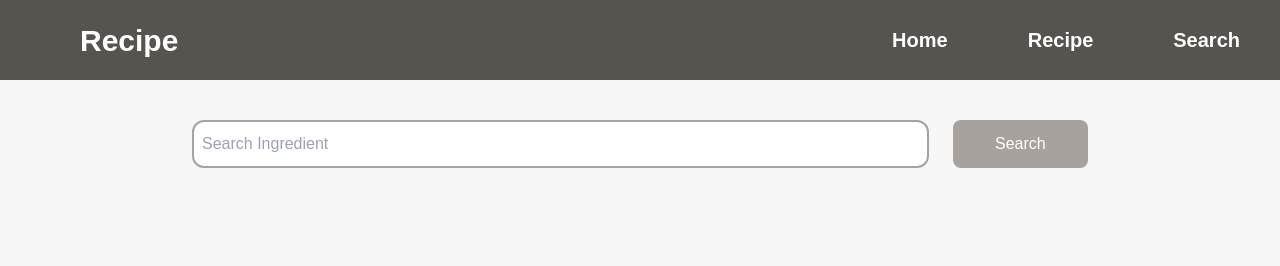
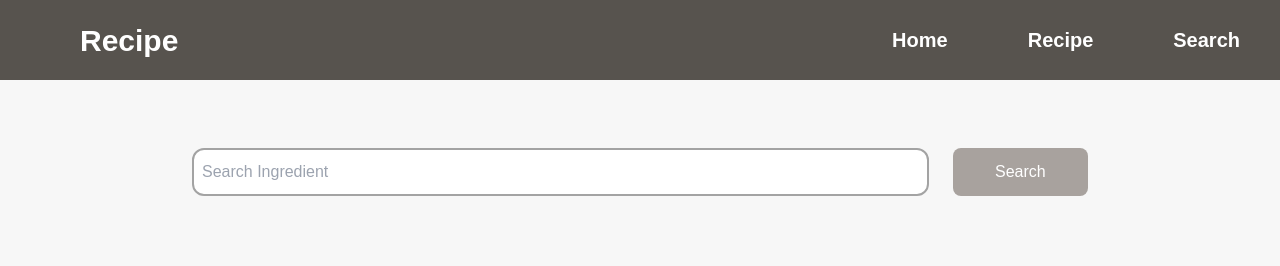
Before and after one commit to jamestariga/react-recipe, a React (Create React App) app: page /recipe in a window 1280 px wide. Shown: the top 266 px of the page. Built offline with nearby package versions, Linux system fonts and the light colour scheme; no server answers.

Commit message:
✨ Updated nav bar spacing

```diff
--- a/src/Components/Navbar/Navbar.js
+++ b/src/Components/Navbar/Navbar.js
@@ -36,7 +36,7 @@ const Navbar = () => {
 
   return (
     <>
-      <nav className='flex flex-col items-center w-full h-auto mb-20 md:mb-10'>
+      <nav className='flex flex-col items-center w-full h-auto mb-32 md:mb-10'>
         <div className='flex w-full h-20 z-50 fixed overflow-hidden bg-stone-600'>
           <div className='flex flex-70 items-center pl-20'>
             <h1 className='text-3xl font-semibold text-white cursor-pointer hover:scale-[1.3] duration-300'>
--- a/src/Components/Recipe/Recipe.js
+++ b/src/Components/Recipe/Recipe.js
@@ -94,7 +94,7 @@ const Recipe = () => {
           initial={{ width: '100%' }}
           animate={{ width: '100%' }}
           exit={{ x: window.innerWidth, transition: { duration: 0.5 } }}>
-          <div className='flex justify-center w-full p-5 pt-10 mb-20 px-20 md:px-10 sm:px-8'>
+          <div className='flex justify-center w-full p-5 mb-20 px-20 md:px-10 sm:px-8'>
             <form
               className='flex flex-row justify-between w-4/5 sm:w-full'
               onSubmit={onSubmit}>
--- a/src/Components/Search/Category.js
+++ b/src/Components/Search/Category.js
@@ -9,7 +9,7 @@ const Category = () => {
     <>
       <IconContext.Provider
         value={{ color: '#000', size: '35px', margin: 'auto' }}>
-        <div className='flex justify-center items-center flex-wrap w-full p-5 pt-10 mb-20 px-20 md:mb-4 md:mt-28 md:px-10 sm:px-8 font-bold'>
+        <div className='flex justify-center items-center flex-wrap w-full p-5 mb-20 px-20 md:mb-4 md:px-10 sm:px-8 font-bold'>
           <div className='flex justify-center items-center m-4 text-center'>
             <NavLink to={'/search/american'}>
               <FaHamburger />
```
